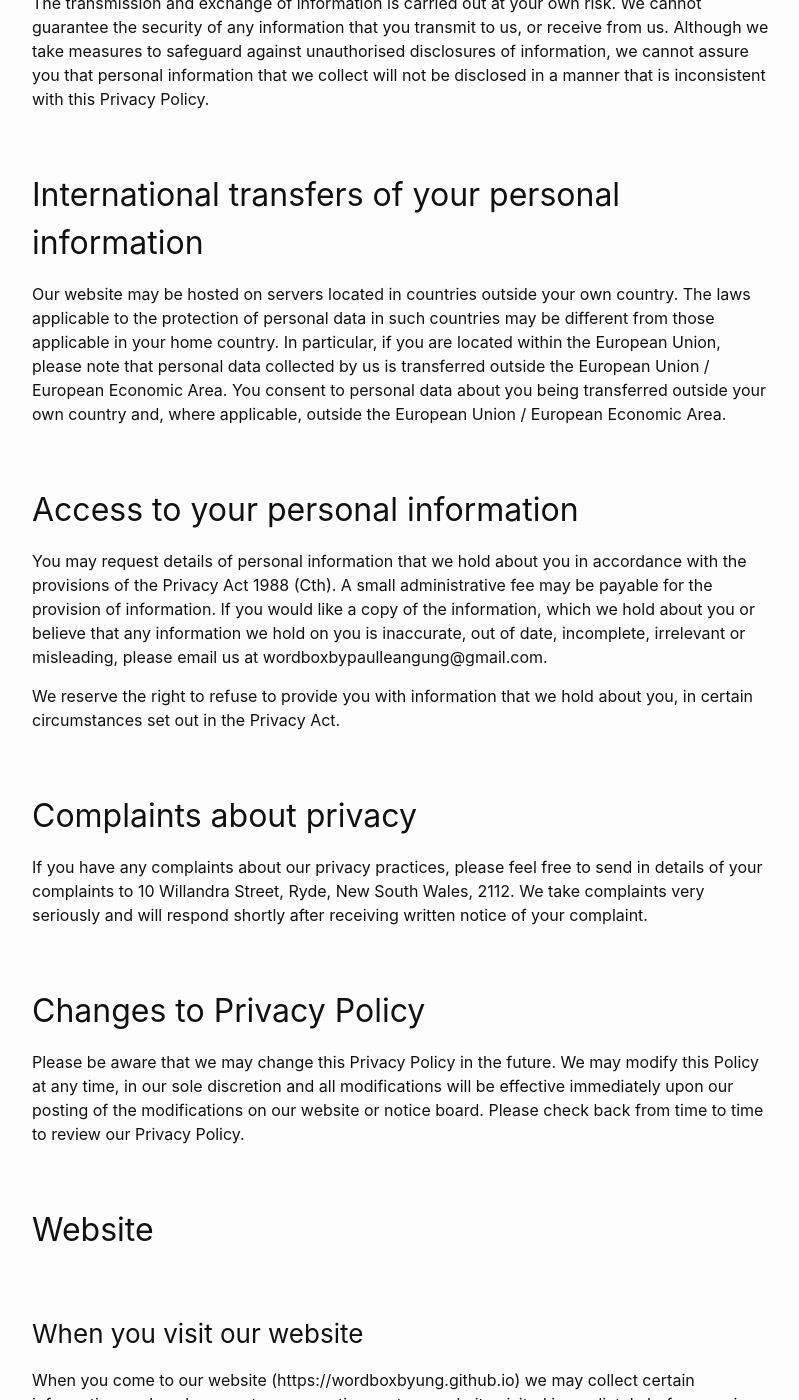
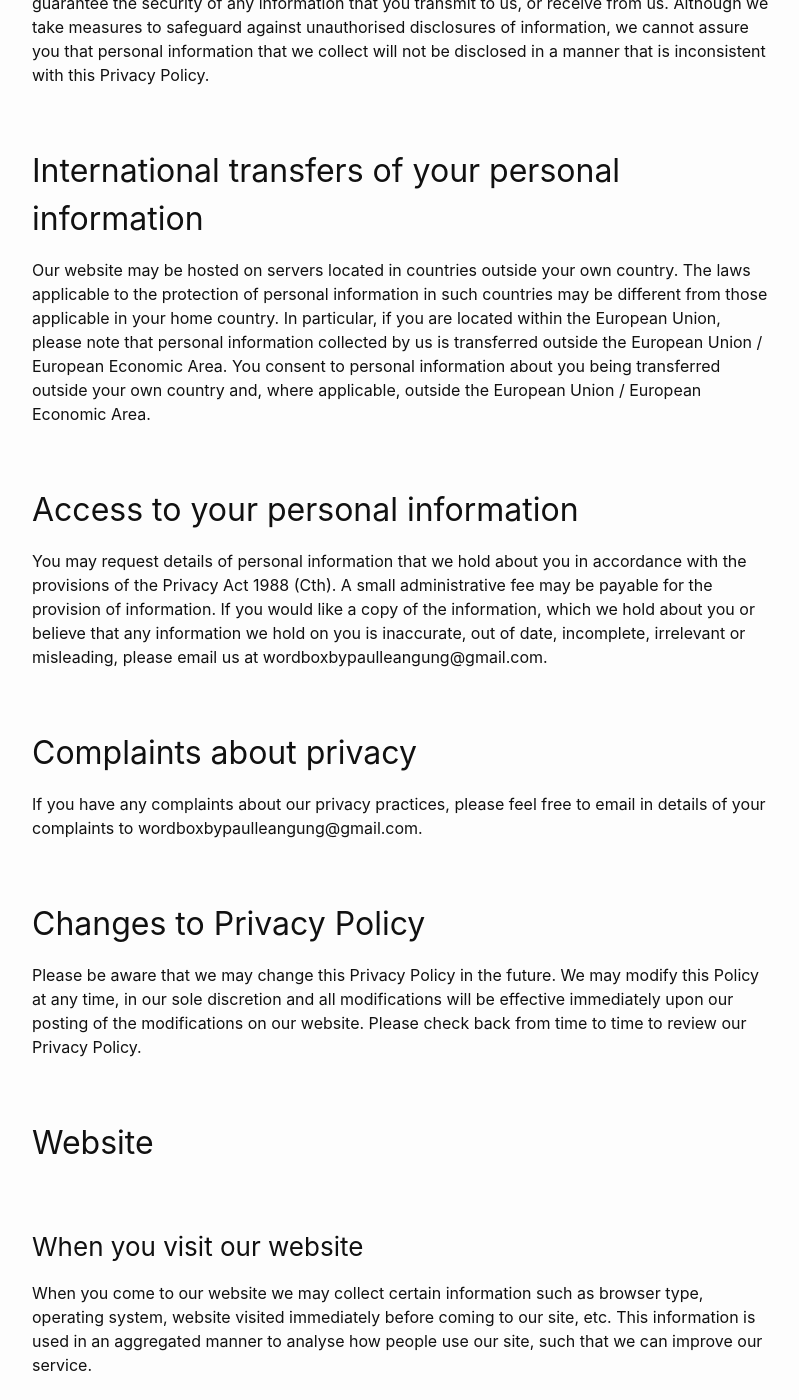
Before and after one commit to wordboxbyung/wordboxbyung.github.io, a Jekyll site: the page built from privacy.md, in a window 1280 px wide and 1400 px high, scrolled down 2579 px. Shown: the whole window, without its empty margins (238-1037 px from the left). Built offline with Jekyll 4.4.1, drawn with Linux system fonts in a browser that asks for light colours; some of the changed text lies outside the part shown.

Commit message:
Update privacy.md

```diff
--- a/privacy.md
+++ b/privacy.md
@@ -8,7 +8,7 @@ Latest update: 1st July 2020
 
 ## Introduction
 
-WordsApp is provided by LEANG UNG, a Sole Trader registered in Sydney Australia. We are committed to protecting and respecting your privacy. This Privacy Policy applies to our WordsApp application and this website at wordboxbyung.github.io and sets out how we collect and treat your personal information.
+WordsApp is provided by LEANG UNG, a Sole Trader registered in Sydney Australia. We are committed to protecting and respecting your privacy. This Privacy Policy applies to our WordsApp application and this website and sets out how we collect and treat your personal information.
 
 In this Privacy Policy, "personal information" is information we hold which is identifiable as being about you and “Service” refers to the WordsApp application and our website collectively.
 
@@ -23,7 +23,7 @@ We collect information you provide directly to us. In particular, we may collect
 * Your email address, if you choose to request support or provide feedback about the Service.
 * Additionally, we may collect any other information you provide while interacting with us. If you contact us, a record of this correspondence may be kept.
 
-We may automatically collect the following information from you that in certain circumstances may constitute personal information:
+We may automatically collect the following information from you that may constitute personal information:
 * Usage and log information. We may collect service-related, diagnostic, and performance information. This includes information about your activity, performance logs and reports.
 * Device and Connection Information. We may collect device-specific information when you install, access, or use the Service. This includes information such as hardware model, operating system information, browser information, IP address, mobile network information including phone number, and device identifiers.
 
@@ -68,26 +68,24 @@ The transmission and exchange of information is carried out at your own risk. We
 
 ## International transfers of your personal information
 
-Our website may be hosted on servers located in countries outside your own country. The laws applicable to the protection of personal data in such countries may be different from those applicable in your home country. In particular, if you are located within the European Union, please note that personal data collected by us is transferred outside the European Union / European Economic Area. You consent to personal data about you being transferred outside your own country and, where applicable, outside the European Union / European Economic Area.
+Our website may be hosted on servers located in countries outside your own country. The laws applicable to the protection of personal information in such countries may be different from those applicable in your home country. In particular, if you are located within the European Union, please note that personal information collected by us is transferred outside the European Union / European Economic Area. You consent to personal information about you being transferred outside your own country and, where applicable, outside the European Union / European Economic Area.
 
 ## Access to your personal information
 
 You may request details of personal information that we hold about you in accordance with the provisions of the Privacy Act 1988 (Cth). A small administrative fee may be payable for the provision of information. If you would like a copy of the information, which we hold about you or believe that any information we hold on you is inaccurate, out of date, incomplete, irrelevant or misleading, please email us at wordboxbypaulleangung@gmail.com.
 
-We reserve the right to refuse to provide you with information that we hold about you, in certain circumstances set out in the Privacy Act.
-
 ## Complaints about privacy
 
-If you have any complaints about our privacy practices, please feel free to send in details of your complaints to 10 Willandra Street, Ryde, New South Wales, 2112. We take complaints very seriously and will respond shortly after receiving written notice of your complaint.
+If you have any complaints about our privacy practices, please feel free to email in details of your complaints to wordboxbypaulleangung@gmail.com.
 
 ## Changes to Privacy Policy
 
-Please be aware that we may change this Privacy Policy in the future. We may modify this Policy at any time, in our sole discretion and all modifications will be effective immediately upon our posting of the modifications on our website or notice board. Please check back from time to time to review our Privacy Policy.
+Please be aware that we may change this Privacy Policy in the future. We may modify this Policy at any time, in our sole discretion and all modifications will be effective immediately upon our posting of the modifications on our website. Please check back from time to time to review our Privacy Policy.
 
 ## Website
 
 ### When you visit our website
-When you come to our website (https://wordboxbyung.github.io) we may collect certain information such as browser type, operating system, website visited immediately before coming to our site, etc. This information is used in an aggregated manner to analyse how people use our site, such that we can improve our service.
+When you come to our website we may collect certain information such as browser type, operating system, website visited immediately before coming to our site, etc. This information is used in an aggregated manner to analyse how people use our site, such that we can improve our service.
 
 ### Cookies
 We may from time to time use cookies on our website. Cookies are very small files which a website uses to identify you when you come back to the site and to store details about your use of the site. Cookies are not malicious programs that access or damage your computer. Most web browsers automatically accept cookies but you can choose to reject cookies by changing your browser settings. However, this may prevent you from taking full advantage of our website. Our website may from time to time use cookies to analyses website traffic and help us provide a better website visitor experience. In addition, cookies may be used to serve relevant ads to website visitors through third party services such as Google Adwords. These ads may appear on this website or other websites you visit.
```
Also changed, not shown: other parts of privacy.md (+1 -1 lines).
